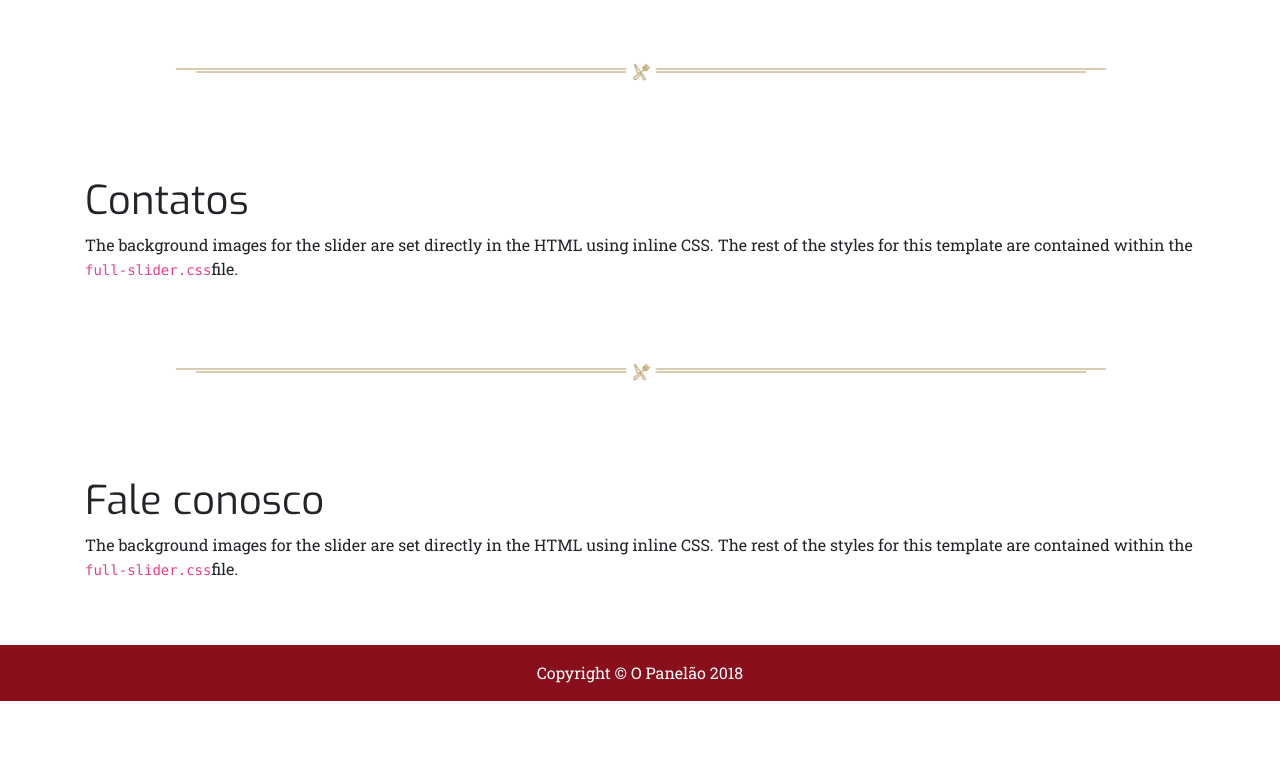
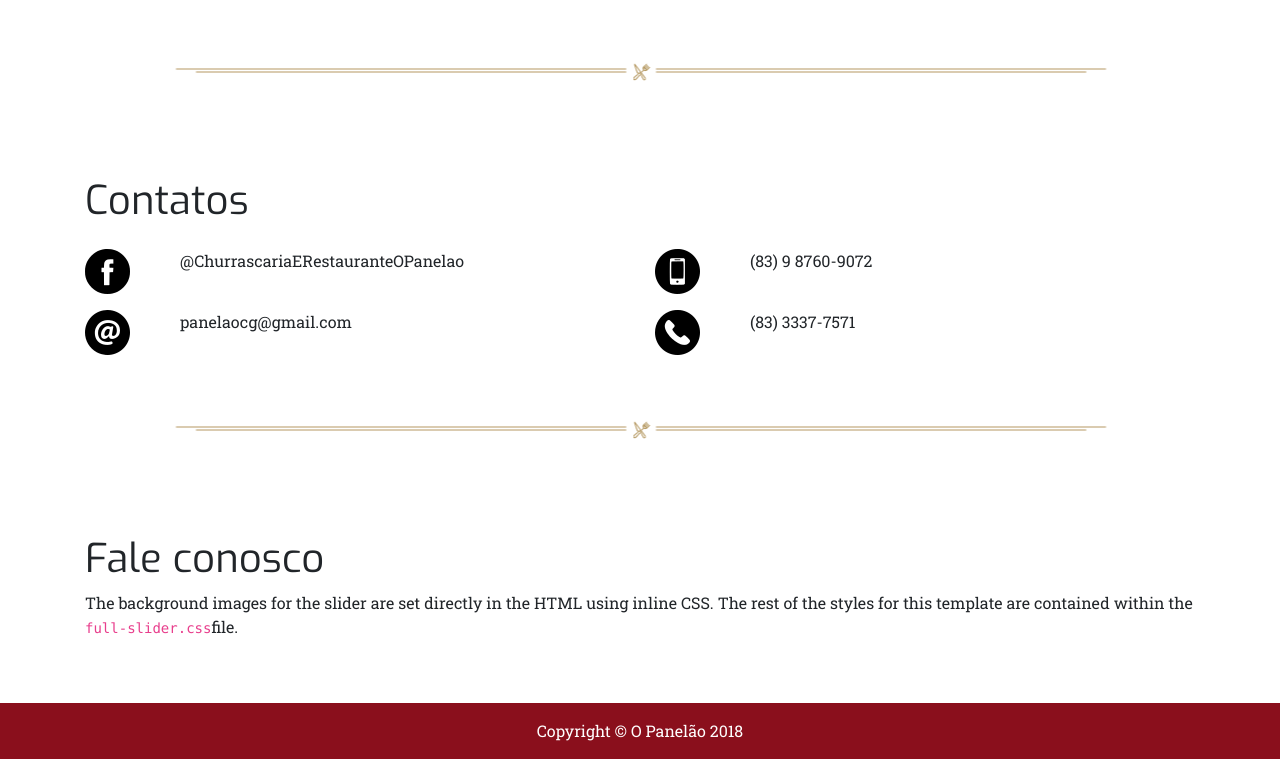
Before and after one commit to danielrcoura/panelao-site, a website: page index.html in a window 1280 px wide. Shown: the part 1910-2669 px from the top of the page. Before the commit the page ends 2611 px from the top, so only its background shows below. Drawn offline with nearby package versions, Linux system fonts and the light colour scheme.

Commit message:
Contact body

```diff
--- a/assets/css/full-slider.css
+++ b/assets/css/full-slider.css
@@ -58,3 +58,7 @@ hr {
 .content {
   margin-top: 2rem;
 }
+
+.icon {
+  margin-top: 1rem;
+}
--- a/index.html
+++ b/index.html
@@ -155,8 +155,47 @@
     <section class="py-5" id="contact">
         <div class="container">
             <h1>Contatos</h1>
-            <p>The background images for the slider are set directly in the HTML using inline CSS. The rest of the styles for this template are contained within the
-                <code>full-slider.css</code>file.</p>
+            <div class="row">
+              <div class="col-lg-6">
+                <div class="row icon">
+                  <div class="col-lg-2 col-sm-2">
+                      <img src="assets/img/facebook-icon.png">
+                  </div>
+                  <div class="col-lg-10 col-sm-10">
+                    <p>@ChurrascariaERestauranteOPanelao</p>
+                  </div>
+                </div>
+
+                <div class="row icon">
+                  <div class="col-lg-2 col-sm-2">
+                      <img src="assets/img/email-icon.png">
+                  </div>
+                  <div class="col-lg-10 col-sm-10">
+                    <p>panelaocg@gmail.com</p>
+                  </div>
+                </div>
+              </div>
+
+              <div class="col-lg-6">
+
+                <div class="row icon">
+                  <div class="col-lg-2 col-sm-2">
+                      <img src="assets/img/celular-icon.png">
+                  </div>
+                  <div class="col-lg-10 col-sm-10">
+                    <p>(83) 9 8760-9072</p>
+                  </div>
+                </div>
+
+                <div class="row icon">
+                  <div class="col-lg-2 col-sm-2">
+                      <img src="assets/img/telefone-icon.png">
+                  </div>
+                  <div class="col-lg-10 col-sm-10">
+                    <p>(83) 3337-7571</p>
+                  </div>
+                </div>
+              </div>
         </div>
     </section>
     <hr>
```
Also changed, not shown: assets/img/celular-icon.png (added), assets/img/email-icon.png (added), assets/img/facebook-icon.png (added), assets/img/telefone-icon.png (added).
